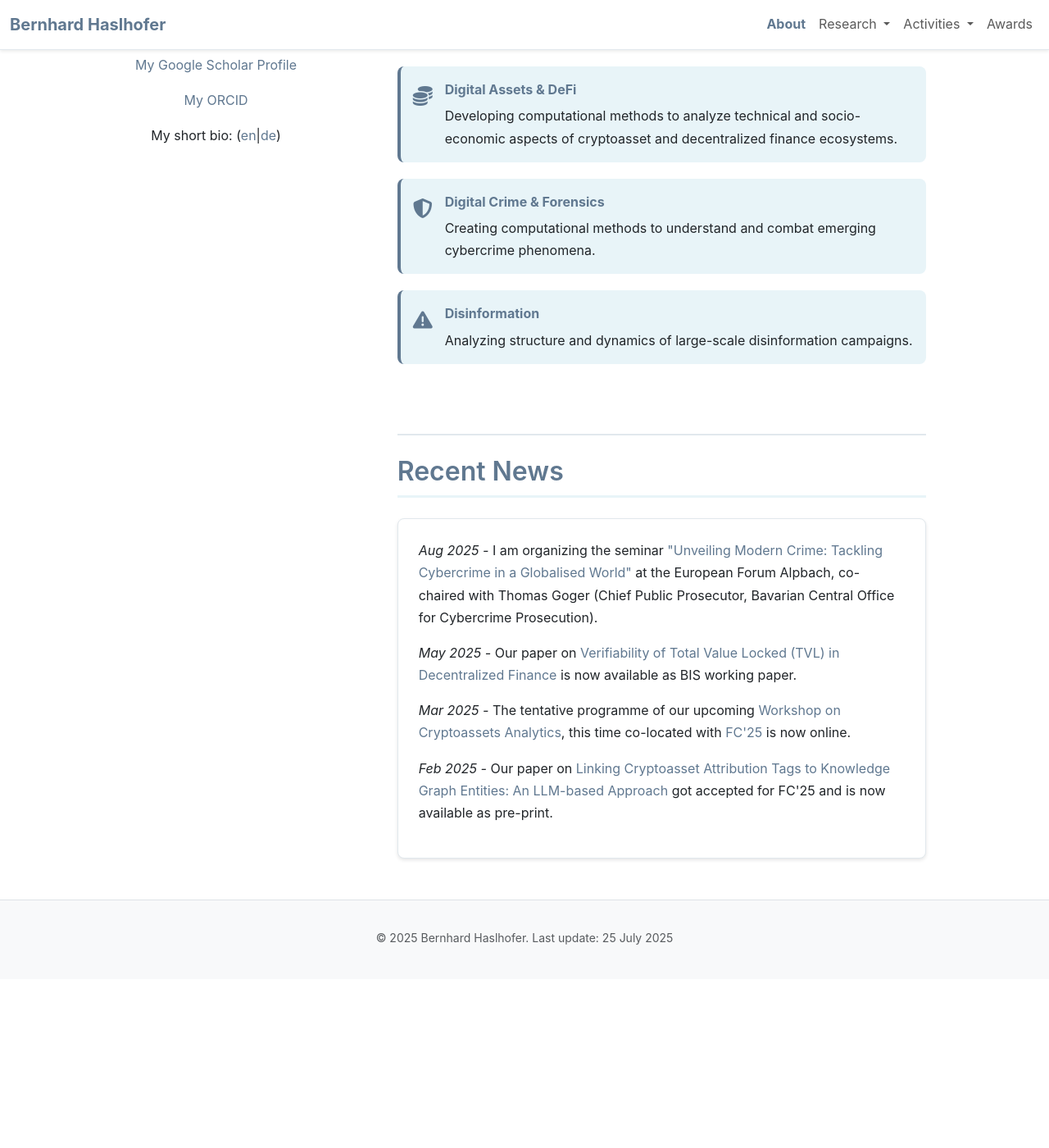
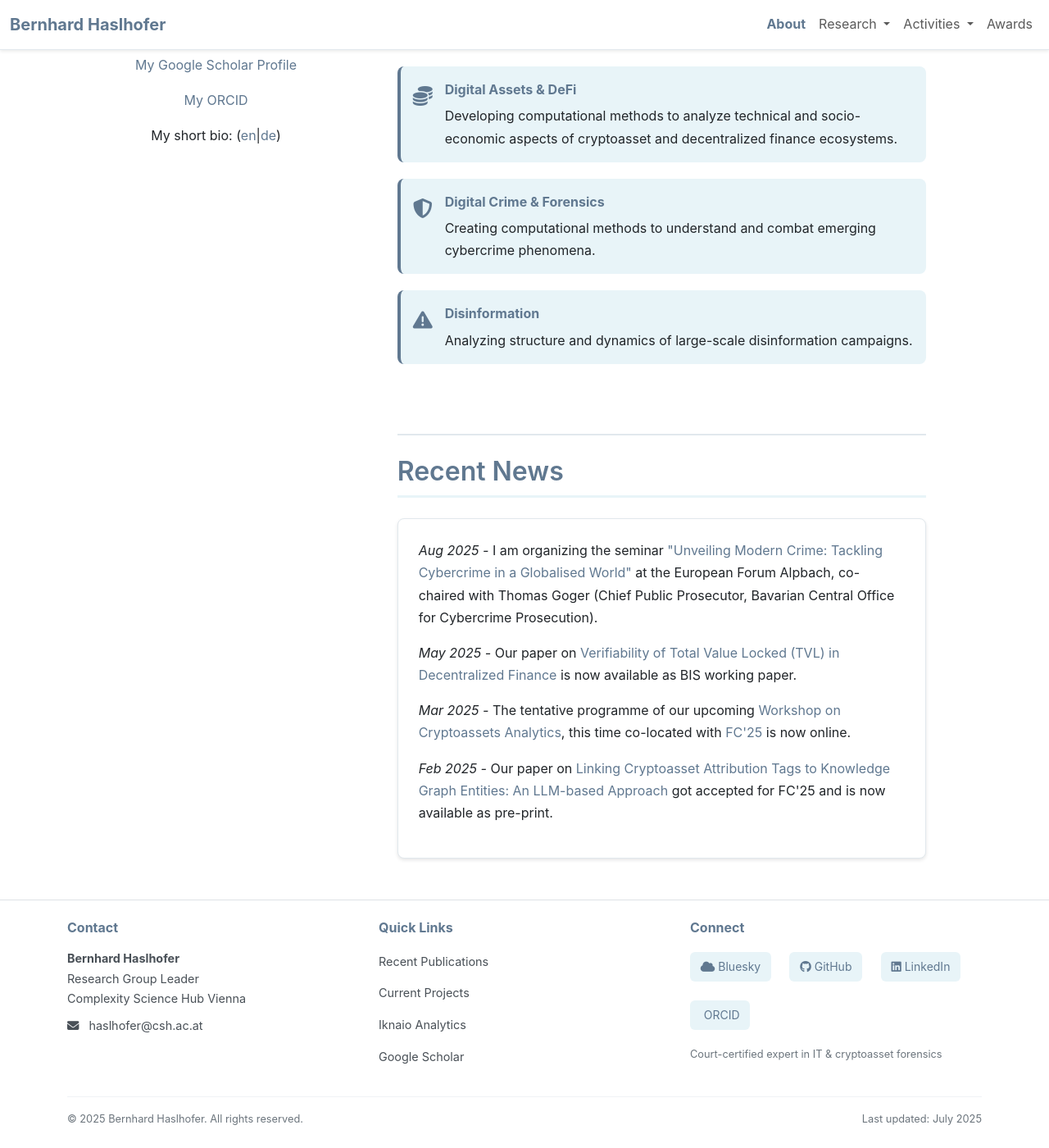
Before and after one commit to behas/behas.github.com, a Jekyll site: the page built from index.html, in a window 1280 px wide and 1400 px high, scrolled down 531 px. Shown: the whole window at 82% size. Built offline with Jekyll 4.4.1, drawn with Linux system fonts in a browser that asks for light colours; a style sheet for code colours, icons or effects is not loaded; before the commit the page ends 1725 px from its top, so only the background shows below that.

Commit message:
Improve footer with comprehensive redesign and enhanced functionality
- Replace minimal footer with three-column informative layout
- Add Contact section with name, title, institution, and protected email
- Add Quick Links section with publications, projects, company, and scholar profile
- Add Connect section with social media links and professional credentials
- Include interactive hover effects and consistent design system styling
- Add responsive design that stacks properly on mobile devices
- Enhance typography with proper hierarchy and spacing

🤖 Generated with [Claude Code](https://claude.ai/code)

Co-Authored-By: Claude <noreply@anthropic.com>

```diff
--- a/_layouts/default.html
+++ b/_layouts/default.html
@@ -107,11 +107,71 @@
 
     </main>
 
-    <footer class="footer mt-auto py-1 bg-light border-top">
-      <div class="container text-center">
-        <p class="mb-1 text-muted">
-          &copy; {{ site.time | date: "%Y" }} Bernhard Haslhofer. Last update: {{ site.time | date_to_long_string }}
-        </p>
+    <footer class="footer mt-auto py-4 bg-white border-top">
+      <div class="container">
+        <div class="row">
+          <div class="col-md-4">
+            <h6 class="text-accent fw-bold mb-3">Contact</h6>
+            <p class="mb-2">
+              <strong>Bernhard Haslhofer</strong><br>
+              Research Group Leader<br>
+              <a href="https://www.csh.ac.at/" target="_blank" class="text-decoration-none">Complexity Science Hub Vienna</a>
+            </p>
+            <p class="mb-0">
+              <i class="fas fa-envelope me-2"></i>
+              <script type="text/javascript">
+                document.write('<a href="mailto:' + ['haslhofer', 'csh.ac.at'].join('@') + '">haslhofer@csh.ac.at</a>');
+              </script>
+              <noscript>haslhofer [at] csh.ac.at</noscript>
+            </p>
+          </div>
+
+          <div class="col-md-4">
+            <h6 class="text-accent fw-bold mb-3">Quick Links</h6>
+            <ul class="list-unstyled">
+              <li><a href="/publications" class="text-decoration-none">Recent Publications</a></li>
+              <li><a href="/projects" class="text-decoration-none">Current Projects</a></li>
+              <li><a href="https://www.iknaio.com" target="_blank" class="text-decoration-none">Iknaio Analytics</a></li>
+              <li><a href="https://scholar.google.com/citations?user=15K0uBUAAAAJ" target="_blank" class="text-decoration-none">Google Scholar</a></li>
+            </ul>
+          </div>
+
+          <div class="col-md-4">
+            <h6 class="text-accent fw-bold mb-3">Connect</h6>
+            <div class="d-flex flex-wrap gap-3 mb-3">
+              <a href="https://bsky.app/profile/behas.bsky.social" target="_blank" class="text-decoration-none">
+                <i class="fas fa-cloud me-1"></i>Bluesky
+              </a>
+              <a href="https://github.com/behas" target="_blank" class="text-decoration-none">
+                <i class="fab fa-github me-1"></i>GitHub
+              </a>
+              <a href="https://www.linkedin.com/in/bernhardhaslhofer/" target="_blank" class="text-decoration-none">
+                <i class="fab fa-linkedin me-1"></i>LinkedIn
+              </a>
+              <a href="https://orcid.org/0000-0002-0415-4491" target="_blank" class="text-decoration-none">
+                <i class="ai ai-orcid me-1"></i>ORCID
+              </a>
+            </div>
+            <p class="text-muted-small mb-0">
+              Court-certified expert in IT & cryptoasset forensics
+            </p>
+          </div>
+        </div>
+
+        <hr class="my-3">
+
+        <div class="row">
+          <div class="col-md-6">
+            <p class="mb-0 text-muted-small">
+              &copy; {{ site.time | date: "%Y" }} Bernhard Haslhofer. All rights reserved.
+            </p>
+          </div>
+          <div class="col-md-6 text-md-end">
+            <p class="mb-0 text-muted-small">
+              Last updated: {{ site.time | date: "%B %Y" }}
+            </p>
+          </div>
+        </div>
       </div>
     </footer>
 
--- a/_sass/main.scss
+++ b/_sass/main.scss
@@ -156,14 +156,67 @@ main {
 
 /* Footer */
 footer {
-  font-size: 0.875rem;
-  background-color: #f9f9f9;
-  color: #6c757d;
-  border-top: 1px solid $border-color;
+  font-size: 0.9rem;
+  background-color: #ffffff;
+  color: #495057;
+  border-top: 2px solid $border-color;
+  margin-top: 60px;
 
-  .container {
-    padding: $small-padding;
-    text-align: center;
+  h6 {
+    color: $primary-color;
+    font-size: 1rem;
+    margin-bottom: 1rem;
+  }
+
+  a {
+    color: #495057;
+    transition: color 0.2s ease;
+
+    &:hover {
+      color: $primary-color;
+      text-decoration: none;
+    }
+  }
+
+  ul li {
+    margin-bottom: 0.5rem;
+
+    a {
+      display: inline-block;
+      padding: 0.2rem 0;
+    }
+  }
+
+  .d-flex a {
+    display: inline-flex;
+    align-items: center;
+    padding: 0.4rem 0.8rem;
+    margin: 0.2rem 0.4rem 0.2rem 0;
+    background: $accent-color;
+    border-radius: 6px;
+    color: $primary-color;
+    font-size: 0.875rem;
+    transition: all 0.2s ease;
+
+    &:hover {
+      background: $primary-color;
+      color: #ffffff;
+      transform: translateY(-1px);
+    }
+
+    i {
+      margin-right: 0.4rem;
+    }
+  }
+
+  hr {
+    border-color: $border-color;
+    opacity: 0.5;
+  }
+
+  .text-muted-small {
+    font-size: 0.8rem;
+    color: $text-muted;
   }
 }
 
```
